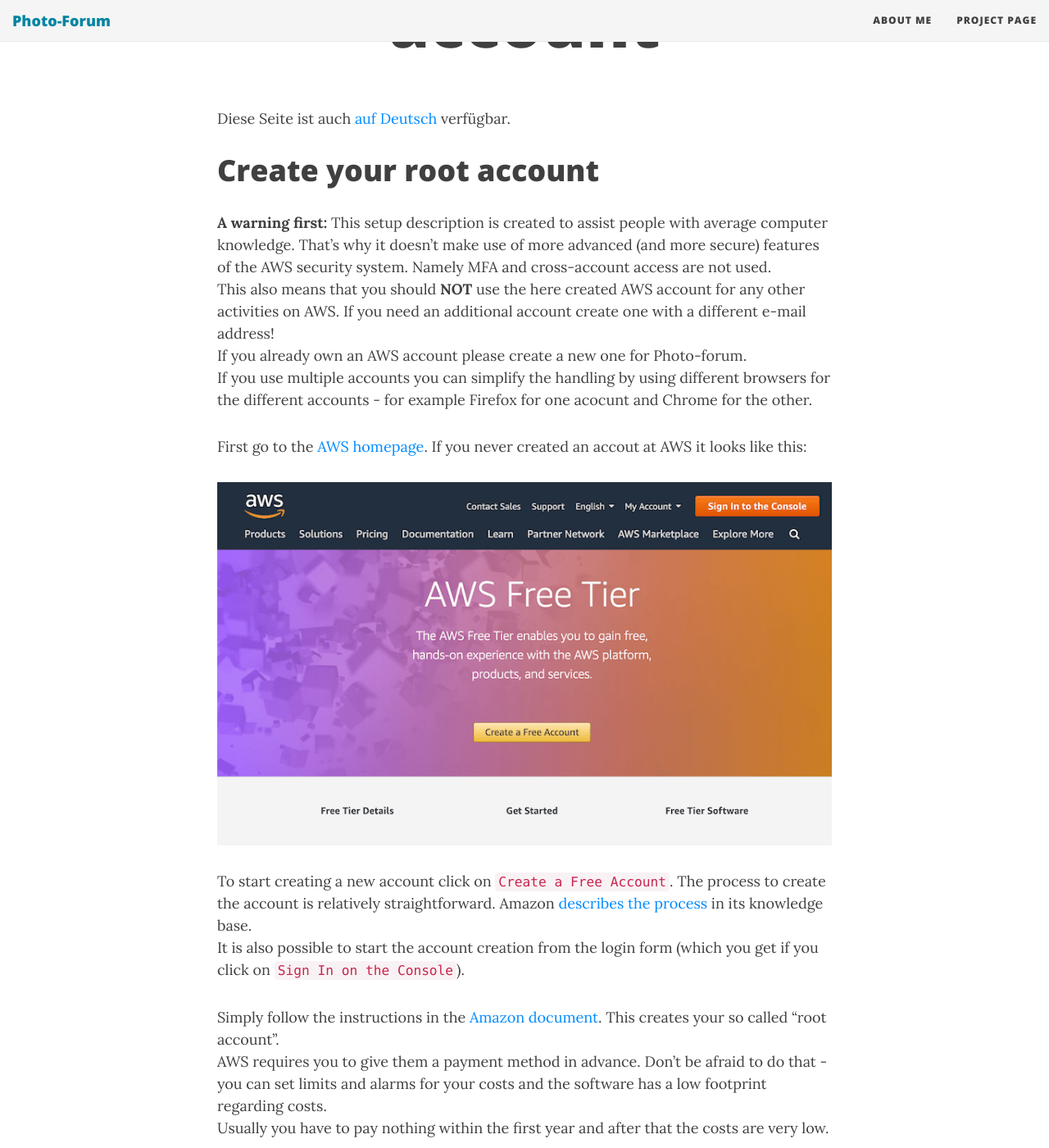
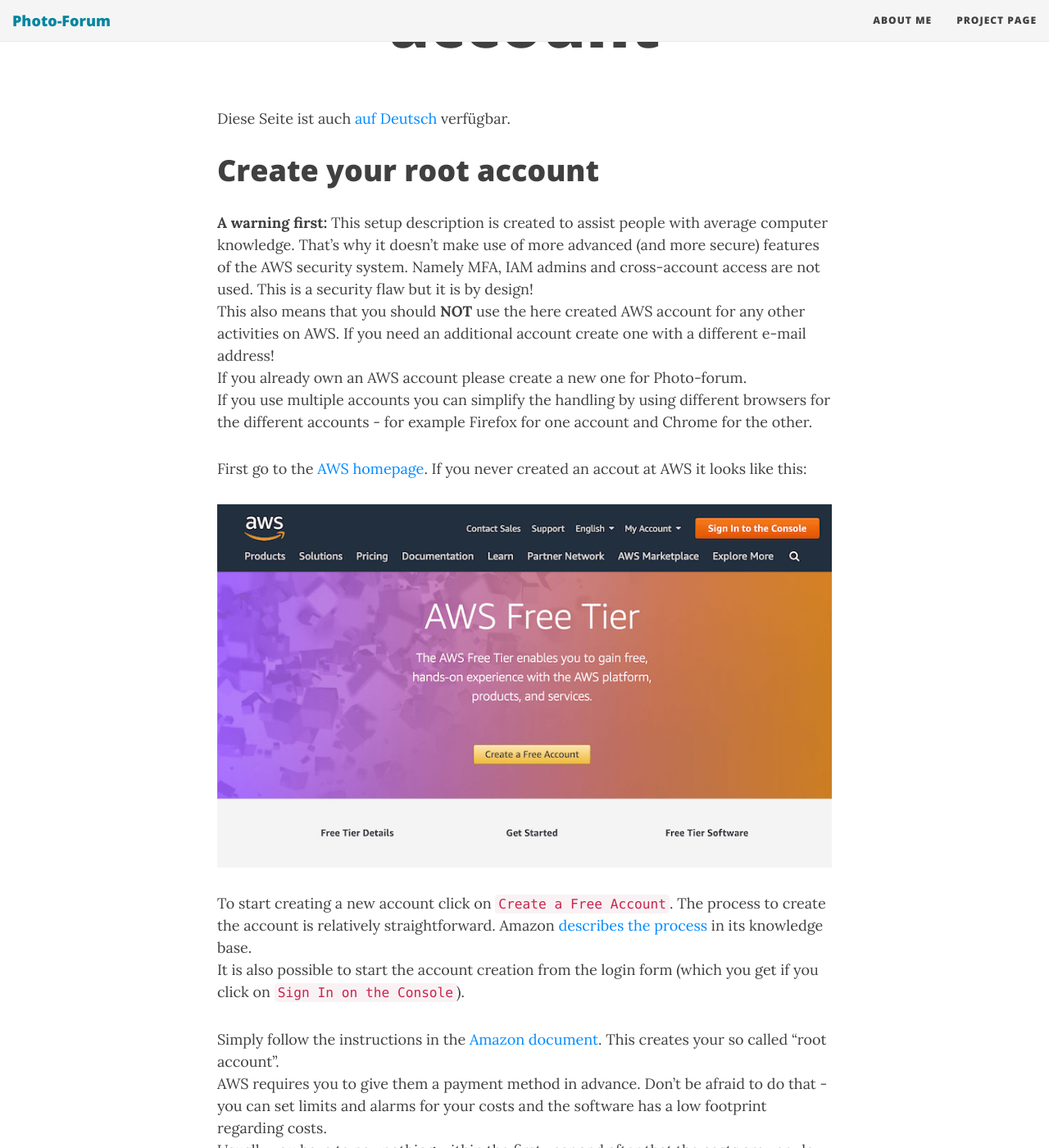
Before and after one commit to MiriamPapp/photo-forum, a Jekyll site: the page built from docs/awssetup.md, in a window 1280 px wide and 1400 px high, scrolled down 323 px. Shown: the whole window at 82% size. Built offline with Jekyll 4.4.1, drawn with Linux system fonts in a browser that asks for light colours; nearby versions of some CDN libraries; some of the changed lines change nothing that is shown; some of the changed text lies outside the part shown.

Commit message:
Remove IAM section, add security warnings

```diff
--- a/docs/awssetup.md
+++ b/docs/awssetup.md
@@ -8,14 +8,14 @@
 
 **A warning first:** This setup description is created to assist people with
 average computer knowledge. That's why it doesn't make use of more advanced
-(and more secure) features of the AWS security system. Namely MFA and
-cross-account access are not used.
+(and more secure) features of the AWS security system. Namely MFA, IAM admins
+and cross-account access are not used. This is a security flaw but it is by design!
 This also means that you should **NOT** use the here created AWS account for
 any other activities on AWS. If you need an additional account create one with
 a different e-mail address!
 If you already own an AWS account please create a new one for Photo-forum.
 If you use multiple accounts you can simplify the handling by using different
-browsers for the different accounts - for example Firefox for one acocunt and
+browsers for the different accounts - for example Firefox for one account and
 Chrome for the other.
 
 First go to the [AWS homepage](https://aws.amazon.com/free/). If you never
@@ -41,21 +41,7 @@
 If you created your root account you can login and logout to/from AWS within the AWS console.
 Please ensure that you keep your login credentials safe and accessible!
 
-# IAM users
-
-For security reasons we will use
-[IAM](https://docs.aws.amazon.com/IAM/latest/UserGuide/introduction.html)
-users for the real work - these are
-users within your root account which can get different rights. So you can create users
-with admin rights, users with moderator rights, ordinary users and so on. These IAM users
-are no "real" AWS users - think of them as users in a sub-system of your AWS-root account.
-
-If you are interested in AWS account security please
-have a look at the
-[IAM best practices document](https://docs.aws.amazon.com/IAM/latest/UserGuide/best-practices.html)
-in the AWS documentation.
-
-# IAM: create your administrative IAM user
+# Enable aws-cli access
 
 In the AWS management console (the thing you see after logging in) select "Services" at the upper left
 corner and choose the IAM service. You can use the search field at the top of the services overview.
```
